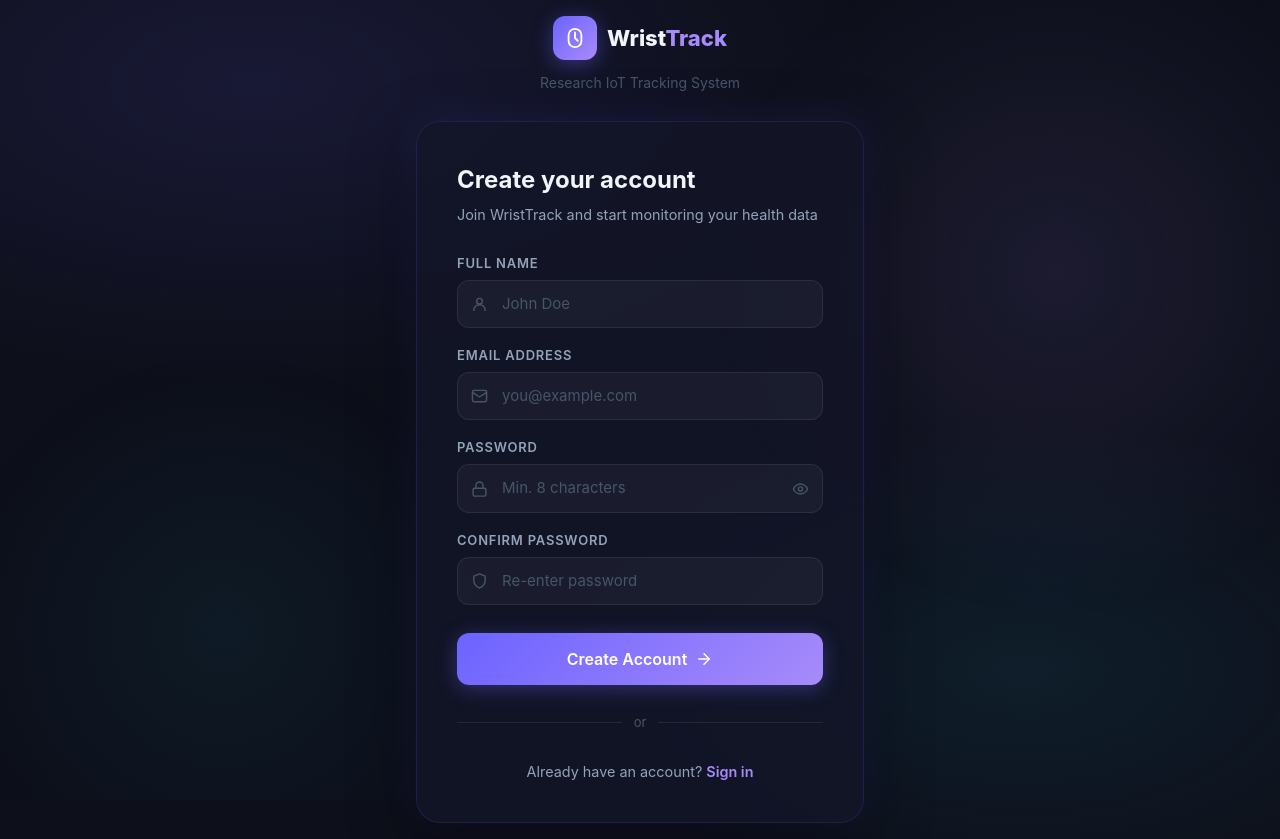
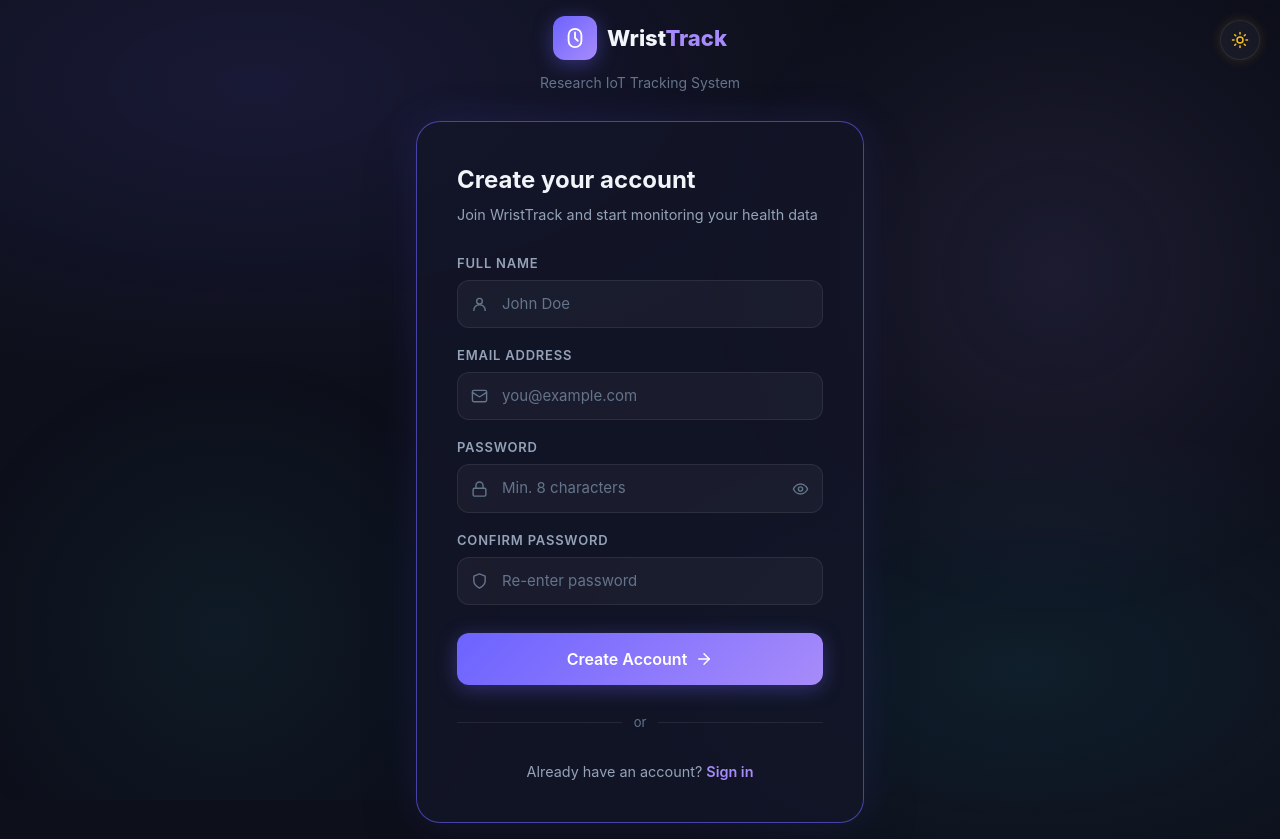
Before and after one commit to Randimal441/Wrist-wearable-tracking-device, a Next.js app in the folder myapp/: page /signup in a window 1280 px wide. Built offline with nearby package versions, Linux system fonts and the light colour scheme.

Commit message:
theme implementation - done
set dark mode and light mode

```diff
--- a/myapp/app/admin/page.tsx
+++ b/myapp/app/admin/page.tsx
@@ -2,6 +2,8 @@ import { cookies } from 'next/headers';
 import { redirect } from 'next/navigation';
 import { verifyToken } from '@/lib/jwt';
 import AdminDashboardClient from './AdminDashboardClient';
+
+export const instant = false;
 
 export default async function AdminDashboardPage() {
   const cookieStore = await cookies();
--- /dev/null
+++ b/myapp/app/context/ThemeContext.tsx
@@ -0,0 +1,46 @@
+'use client';
+
+import { createContext, useContext, useEffect, useState, useCallback } from 'react';
+
+type Theme = 'dark' | 'light';
+
+interface ThemeContextValue {
+  theme: Theme;
+  toggleTheme: () => void;
+}
+
+const ThemeContext = createContext<ThemeContextValue>({
+  theme: 'dark',
+  toggleTheme: () => {},
+});
+
+export function ThemeProvider({ children }: { children: React.ReactNode }) {
+  const [theme, setTheme] = useState<Theme>('dark');
+
+  useEffect(() => {
+    // The inline script in layout.tsx already set data-theme on <html>.
+    // Read it back so React state matches the DOM attribute.
+    const current = (document.documentElement.getAttribute('data-theme') as Theme) ?? 'dark';
+    setTheme(current);
+  }, []);
+
+  const toggleTheme = useCallback(() => {
+    setTheme((prev) => {
+      const next = prev === 'dark' ? 'light' : 'dark';
+      localStorage.setItem('wristtrack-theme', next);
+      document.documentElement.setAttribute('data-theme', next);
+      return next;
+    });
+  }, []);
+
+  // Always render children — theme defaults to 'dark' until localStorage is read
+  return (
+    <ThemeContext.Provider value={{ theme, toggleTheme }}>
+      {children}
+    </ThemeContext.Provider>
+  );
+}
+
+export function useTheme() {
+  return useContext(ThemeContext);
+}
--- a/myapp/app/dashboard/page.tsx
+++ b/myapp/app/dashboard/page.tsx
@@ -2,6 +2,8 @@ import { cookies } from 'next/headers';
 import { redirect } from 'next/navigation';
 import { verifyToken } from '@/lib/jwt';
 import UserDashboardClient from './UserDashboardClient';
+
+export const instant = false;
 
 export default async function UserDashboardPage() {
   const cookieStore = await cookies();
--- a/myapp/app/globals.css
+++ b/myapp/app/globals.css
@@ -1,7 +1,8 @@
 @import "tailwindcss";
 
 /* ─── CSS Variables / Design Tokens ───────────────────────────────────────── */
-:root {
+/* Dark mode — set by data-theme="dark" on <html> */
+[data-theme="dark"] {
   --bg-primary:    #0d0f1a;
   --bg-secondary:  #131629;
   --bg-card:       rgba(255, 255, 255, 0.04);
@@ -16,20 +17,79 @@
 
   --text-primary:   #f1f5f9;
   --text-secondary: #94a3b8;
-  --text-muted:     #475569;
+  --text-muted:     #64748b;
 
   --border:         rgba(255, 255, 255, 0.08);
   --border-focus:   rgba(108, 99, 255, 0.6);
 
   --shadow-glow:    0 0 40px rgba(108, 99, 255, 0.15);
   --shadow-card:    0 4px 24px rgba(0, 0, 0, 0.4);
+
+  /* Component-specific tokens */
+  --sidebar-bg:     rgba(13, 15, 26, 0.95);
+  --header-bg:      rgba(13, 15, 26, 0.8);
+  --auth-card-bg:   rgba(19, 22, 41, 0.8);
+  --input-bg:       rgba(255, 255, 255, 0.04);
+  --input-bg-focus: rgba(108, 99, 255, 0.06);
+  --mesh-gradient:  radial-gradient(ellipse 80% 60% at 20% 10%, rgba(108, 99, 255, 0.12) 0%, transparent 60%),
+                    radial-gradient(ellipse 60% 50% at 80% 80%, rgba(34, 211, 238, 0.08) 0%, transparent 60%),
+                    #0d0f1a;
+}
+
+/* ─── Light Mode ────────────────────────────────────────────────────────────── */
+[data-theme="light"] {
+  --bg-primary:    #f0f2fa;
+  --bg-secondary:  #e8eaf5;
+  --bg-card:       rgba(255, 255, 255, 0.75);
+  --bg-card-hover: rgba(255, 255, 255, 0.95);
+
+  --accent-primary: #5b52e8;
+  --accent-secondary: #7c6fe8;
+  --accent-teal:    #0ea5c9;
+  --accent-green:   #16a97a;
+  --accent-red:     #e05353;
+  --accent-orange:  #e07d2a;
+
+  --text-primary:   #0f1120;
+  --text-secondary: #374151;
+  --text-muted:     #6b7280;
+
+  --border:         rgba(0, 0, 0, 0.10);
+  --border-focus:   rgba(91, 82, 232, 0.5);
+
+  --shadow-glow:    0 0 40px rgba(91, 82, 232, 0.12);
+  --shadow-card:    0 4px 24px rgba(0, 0, 0, 0.08);
+
+  /* Component-specific tokens */
+  --sidebar-bg:     rgba(230, 232, 248, 0.98);
+  --header-bg:      rgba(235, 237, 250, 0.85);
+  --auth-card-bg:   rgba(255, 255, 255, 0.90);
+  --input-bg:       rgba(0, 0, 0, 0.04);
+  --input-bg-focus: rgba(91, 82, 232, 0.06);
+  --mesh-gradient:  radial-gradient(ellipse 80% 60% at 20% 10%, rgba(91, 82, 232, 0.08) 0%, transparent 60%),
+                    radial-gradient(ellipse 60% 50% at 80% 80%, rgba(14, 165, 201, 0.06) 0%, transparent 60%),
+                    #f0f2fa;
+}
+
+/* ─── Theme Transition ──────────────────────────────────────────────────────── */
+html {
+  scroll-behavior: smooth;
+  transition: background-color 0.3s ease, color 0.3s ease;
+}
+
+*, *::before, *::after {
+  box-sizing: border-box;
+  transition-property: background-color, border-color, color, box-shadow, opacity;
+  transition-duration: 0.25s;
+  transition-timing-function: ease;
+}
+
+/* Exclude transitions that would feel sluggish */
+*, *::before, *::after {
+  transition-property: background-color, border-color, color, box-shadow;
 }
 
 /* ─── Base ─────────────────────────────────────────────────────────────────── */
-*, *::before, *::after { box-sizing: border-box; }
-
-html { scroll-behavior: smooth; }
-
 body {
   background: var(--bg-primary);
   color: var(--text-primary);
@@ -46,10 +106,7 @@ body {
 
 /* ─── Background mesh ───────────────────────────────────────────────────────── */
 .bg-mesh {
-  background:
-    radial-gradient(ellipse 80% 60% at 20% 10%, rgba(108, 99, 255, 0.12) 0%, transparent 60%),
-    radial-gradient(ellipse 60% 50% at 80% 80%, rgba(34, 211, 238, 0.08) 0%, transparent 60%),
-    var(--bg-primary);
+  background: var(--mesh-gradient);
 }
 
 /* ─── Glass card ───────────────────────────────────────────────────────────── */
@@ -71,12 +128,12 @@ body {
 
 /* ─── Auth Card ──────────────────────────────────────────────────────────────── */
 .auth-card {
-  background: rgba(19, 22, 41, 0.8);
+  background: var(--auth-card-bg);
   backdrop-filter: blur(32px);
   -webkit-backdrop-filter: blur(32px);
-  border: 1px solid rgba(108, 99, 255, 0.15);
+  border: 1px solid var(--border-focus);
   border-radius: 1.5rem;
-  box-shadow: 0 20px 60px rgba(0, 0, 0, 0.5), var(--shadow-glow);
+  box-shadow: 0 20px 60px rgba(0, 0, 0, 0.15), var(--shadow-glow);
 }
 
 /* ─── Buttons ──────────────────────────────────────────────────────────────── */
@@ -132,7 +189,7 @@ body {
 .input-field {
   width: 100%;
   padding: 0.75rem 1rem;
-  background: rgba(255, 255, 255, 0.04);
+  background: var(--input-bg);
   border: 1px solid var(--border);
   border-radius: 0.75rem;
   color: var(--text-primary);
@@ -146,7 +203,7 @@ body {
 
 .input-field:focus {
   border-color: var(--accent-primary);
-  background: rgba(108, 99, 255, 0.06);
+  background: var(--input-bg-focus);
   box-shadow: 0 0 0 3px rgba(108, 99, 255, 0.12);
 }
 
@@ -164,7 +221,7 @@ body {
 .sidebar {
   width: 260px;
   flex-shrink: 0;
-  background: rgba(13, 15, 26, 0.95);
+  background: var(--sidebar-bg);
   border-right: 1px solid var(--border);
   display: flex;
   flex-direction: column;
--- a/myapp/app/layout.tsx
+++ b/myapp/app/layout.tsx
@@ -1,5 +1,6 @@
 import type { Metadata } from 'next';
 import './globals.css';
+import { ThemeProvider } from './context/ThemeContext';
 
 export const metadata: Metadata = {
   title: 'WristTrack — Wearable Tracking System',
@@ -14,8 +15,18 @@ export default function RootLayout({
   children: React.ReactNode;
 }) {
   return (
-    <html lang="en" className="h-full">
-      <body className="h-full antialiased">{children}</body>
+    <html lang="en" className="h-full" data-theme="dark" suppressHydrationWarning>
+      <head>
+        {/* Blocking script: sets data-theme before first paint to avoid flash */}
+        <script
+          dangerouslySetInnerHTML={{
+            __html: `(function(){try{var t=localStorage.getItem('wristtrack-theme');if(!t){t=window.matchMedia('(prefers-color-scheme: light)').matches?'light':'dark';}document.documentElement.setAttribute('data-theme',t);}catch(e){}})();`,
+          }}
+        />
+      </head>
+      <body className="h-full antialiased">
+        <ThemeProvider>{children}</ThemeProvider>
+      </body>
     </html>
   );
 }
--- a/myapp/app/login/page.tsx
+++ b/myapp/app/login/page.tsx
@@ -3,6 +3,7 @@
 import { useState } from 'react';
 import Link from 'next/link';
 import { useRouter } from 'next/navigation';
+import ThemeToggle from '../../components/ThemeToggle';
 
 export default function LoginPage() {
   const router = useRouter();
@@ -46,6 +47,10 @@ export default function LoginPage() {
 
   return (
     <main className="bg-mesh min-h-screen flex items-center justify-center p-4">
+      {/* Theme toggle — floating top-right */}
+      <div style={{ position: 'fixed', top: '1.25rem', right: '1.25rem', zIndex: 50 }}>
+        <ThemeToggle />
+      </div>
       {/* Background glow orbs */}
       <div
         aria-hidden="true"
--- a/myapp/app/signup/page.tsx
+++ b/myapp/app/signup/page.tsx
@@ -3,6 +3,7 @@
 import { useState } from 'react';
 import Link from 'next/link';
 import { useRouter } from 'next/navigation';
+import ThemeToggle from '../../components/ThemeToggle';
 
 interface FormState {
   name: string;
@@ -104,6 +105,10 @@ export default function SignupPage() {
 
   return (
     <main className="bg-mesh min-h-screen flex items-center justify-center p-4">
+      {/* Theme toggle — floating top-right */}
+      <div style={{ position: 'fixed', top: '1.25rem', right: '1.25rem', zIndex: 50 }}>
+        <ThemeToggle />
+      </div>
       {/* Background glow orbs */}
       <div aria-hidden="true" style={{ position: 'fixed', inset: 0, pointerEvents: 'none', overflow: 'hidden' }}>
         <div style={{
--- /dev/null
+++ b/myapp/components/ThemeToggle.tsx
@@ -0,0 +1,77 @@
+'use client';
+
+import { useTheme } from '../app/context/ThemeContext';
+
+export default function ThemeToggle({ size = 'md' }: { size?: 'sm' | 'md' }) {
+  const { theme, toggleTheme } = useTheme();
+  const isDark = theme === 'dark';
+  const px = size === 'sm' ? 34 : 40;
+  const iconSize = size === 'sm' ? 16 : 18;
+
+  return (
+    <button
+      id="theme-toggle-btn"
+      onClick={toggleTheme}
+      aria-label={isDark ? 'Switch to light mode' : 'Switch to dark mode'}
+      title={isDark ? 'Switch to light mode' : 'Switch to dark mode'}
+      style={{
+        width: px,
+        height: px,
+        borderRadius: '50%',
+        border: '1px solid var(--border)',
+        background: 'var(--bg-card)',
+        display: 'flex',
+        alignItems: 'center',
+        justifyContent: 'center',
+        cursor: 'pointer',
+        color: isDark ? '#fbbf24' : '#6c63ff',
+        transition: 'all 0.25s cubic-bezier(0.4, 0, 0.2, 1)',
+        flexShrink: 0,
+        boxShadow: isDark
+          ? '0 0 12px rgba(251,191,36,0.15)'
+          : '0 0 12px rgba(108,99,255,0.15)',
+      }}
+      onMouseEnter={(e) => {
+        (e.currentTarget as HTMLButtonElement).style.transform = 'scale(1.1) rotate(20deg)';
+        (e.currentTarget as HTMLButtonElement).style.borderColor = isDark
+          ? 'rgba(251,191,36,0.5)'
+          : 'rgba(108,99,255,0.5)';
+      }}
+      onMouseLeave={(e) => {
+        (e.currentTarget as HTMLButtonElement).style.transform = 'scale(1) rotate(0deg)';
+        (e.currentTarget as HTMLButtonElement).style.borderColor = 'var(--border)';
+      }}
+    >
+      {isDark ? (
+        /* Sun icon */
+        <svg
+          width={iconSize}
+          height={iconSize}
+          viewBox="0 0 24 24"
+          fill="none"
+          stroke="currentColor"
+          strokeWidth="2"
+          strokeLinecap="round"
+          strokeLinejoin="round"
+        >
+          <circle cx="12" cy="12" r="4" />
+          <path d="M12 2v2M12 20v2M4.93 4.93l1.41 1.41M17.66 17.66l1.41 1.41M2 12h2M20 12h2M6.34 17.66l-1.41 1.41M19.07 4.93l-1.41 1.41" />
+        </svg>
+      ) : (
+        /* Moon icon */
+        <svg
+          width={iconSize}
+          height={iconSize}
+          viewBox="0 0 24 24"
+          fill="none"
+          stroke="currentColor"
+          strokeWidth="2"
+          strokeLinecap="round"
+          strokeLinejoin="round"
+        >
+          <path d="M21 12.79A9 9 0 1 1 11.21 3 7 7 0 0 0 21 12.79z" />
+        </svg>
+      )}
+    </button>
+  );
+}
```
Also changed, not shown: myapp/app/admin/AdminDashboardClient.tsx (+5 -2 lines), myapp/app/dashboard/UserDashboardClient.tsx (+5 -2 lines).
